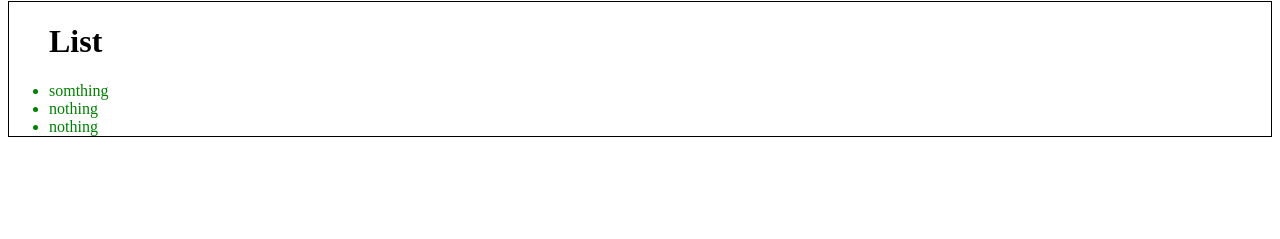
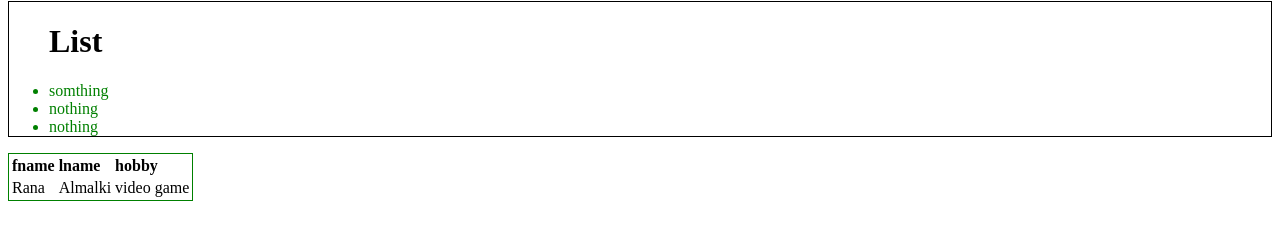
Before and after one commit to ranaalmalki/lab1-Dom, a plain HTML site: page index.html in a window 1280 px wide. Shown: the part 433-672 px from the top of the page. Drawn offline with Linux system fonts and the light colour scheme.

Commit message:
DRY solve

```diff
--- a/index.html
+++ b/index.html
@@ -16,7 +16,9 @@
         <h1>List</h1>
 
     </ul>
+<div>
 
+</div>
 
     <script src="/lab1-Dom/main.js"></script>
 </body>
--- a/main.js
+++ b/main.js
@@ -29,15 +29,30 @@ li2.style.color="green"
 li3.style.color="green"
 
 //DRY ????
+let divt =document.querySelector("div")
 let table = document.createElement("table")
-table.setAttribute("aa" , "mytable")
-document.body.appendChild(table);
+
+table.setAttribute("class" ,"tablestyle")
+divt.appendChild(table)
+
+let row = table.insertRow(0)
+let row1 = table.insertRow(1)
+row.setAttribute("class","row-bold")
+//DRY ????
 
 
-let trr = document.createElement("tr")
+let col1 = row.insertCell(0)
+let col2 = row.insertCell(1)
+let col3 = row.insertCell(2)
 
-let td = document.createElement("td")
+col1.innerText="fname "
+col2.innerText="lname"
+col3.innerText="hobby"
 
-table.appendChild(tr)
-tr.appendChild(td)
-td.textContent="fff"
+let col11 =row1.insertCell(0)
+let col12 =row1.insertCell(1)
+let col13 =row1.insertCell(2)
+
+col11.innerText="Rana"
+col12.innerText="Almalki"
+col13.innerText="video game"
--- a/style.css
+++ b/style.css
@@ -5,3 +5,13 @@
 color: azure;
 background: green;
 }
+
+
+
+.tablestyle{
+    border: 1px solid green;
+}
+
+.row-bold{
+    font-weight: bold;
+}
```
